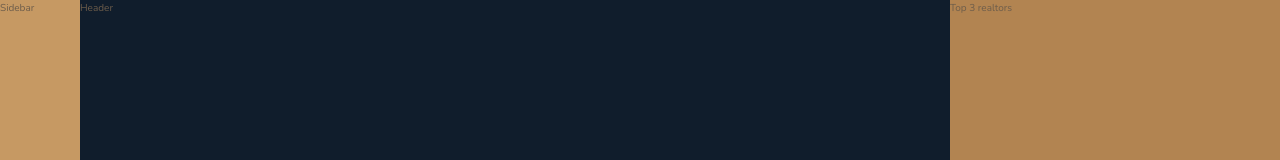
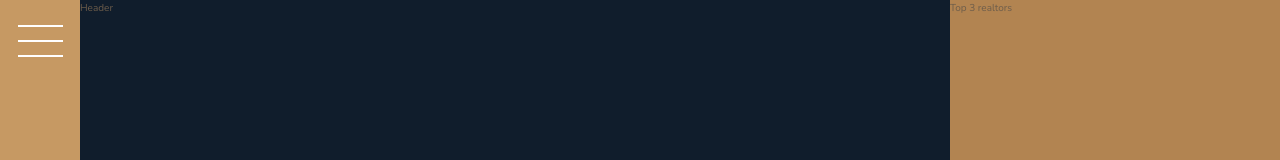
Before and after one commit to fisayowatti/Nexter, a website: page index.html in a window 1280 px wide. Shown: the top 160 px of the page. Drawn offline with nearby package versions, Linux system fonts and the light colour scheme.

Commit message:
Sidebar section

```diff
--- a/index.html
+++ b/index.html
@@ -15,7 +15,7 @@
 
 <body class="container">
     <div class="sidebar">
-        Sidebar
+        <button class="nav-btn"></button>
     </div>
 
     <header class="header">
--- a/sass/_sidebar.scss
+++ b/sass/_sidebar.scss
@@ -1,4 +1,35 @@
 .sidebar {
     background-color: $color-primary;
+    grid-column: sidebar-start/sidebar-end;
     grid-row: 1 / -1;
+
+    display: flex;
+    align-items: flex-start;
+    justify-content: center;
 }
+
+.nav-btn {
+    margin-top: 4rem;
+    height: 0.2rem;
+    width: 4.5rem;
+    background-color: #fff;
+    border: none;
+    border-radius: 0;
+
+    &::before,
+    &::after {
+        height: 0.2rem;
+        width: 4.5rem;
+        background-color: #fff;
+        content: "";
+        display: block;
+    }
+
+    &::before {
+        transform:translateY(-1.5rem);
+    }
+
+    &::after {
+        transform:translateY(1.3rem);
+    }
+}
```
Also changed, not shown: css/style.css.
